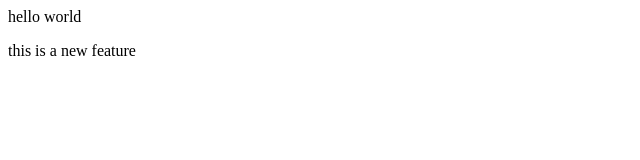
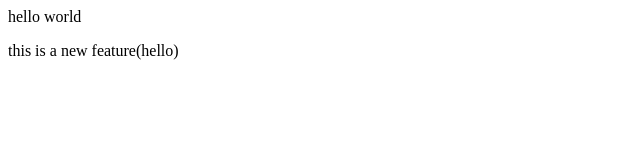
Before and after one commit to healthycoder5643/newrepo, a plain HTML site: page index.html in a window 1280 px wide. Shown: the full height of the page, 0-640 px from the left. Drawn offline with Linux system fonts and the light colour scheme.

Commit message:
feature2

```diff
--- a/index.html
+++ b/index.html
@@ -1,2 +1,2 @@
 <p>hello world</p>
-<p>this is a new feature</p>
+<p>this is a new feature(hello)</p>
```
